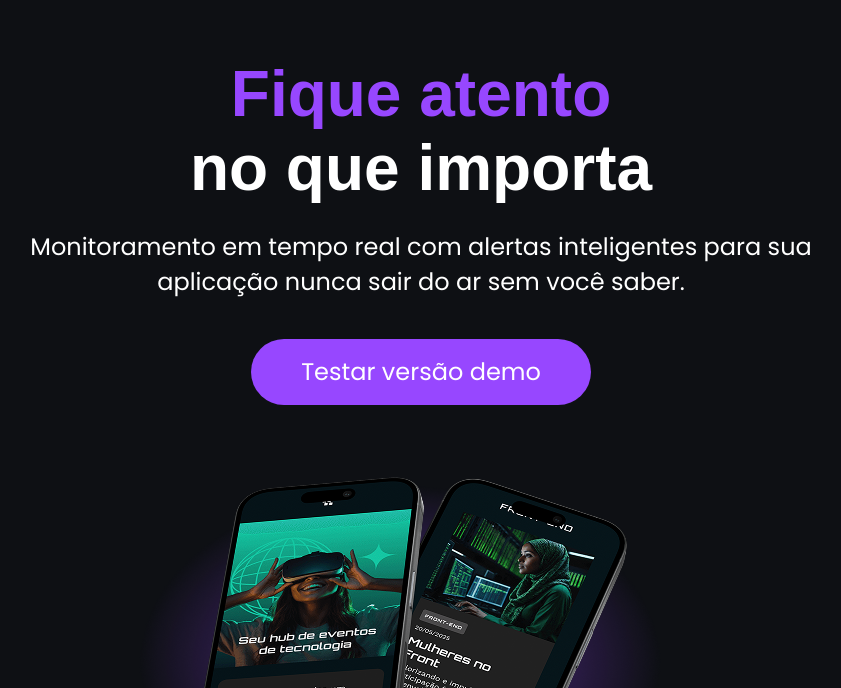
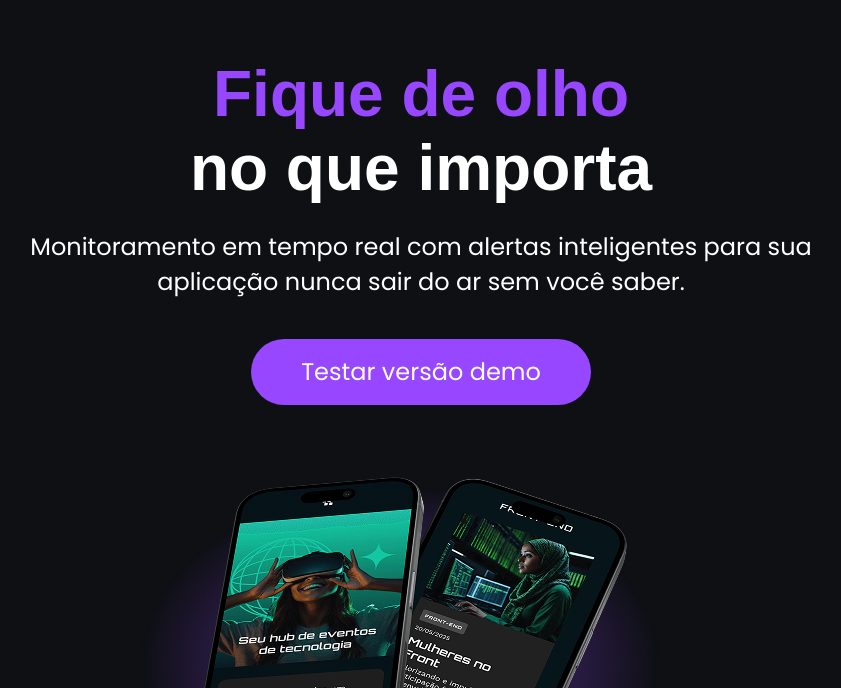
Before and after one commit to matchoca/alura-tecboard, a plain HTML site: page index.html in a window 1280 px wide. Shown: the part 112-800 px from the top of the page, without its empty margins (219-1060 px from the left). Drawn offline with Linux system fonts and the light colour scheme; a web font is replaced by a local one.

Commit message:
Undo the title changes

```diff
--- a/index.html
+++ b/index.html
@@ -18,7 +18,7 @@
     </header>
     <main>
         <section>
-            <h1><span>Fique atento</span><br> no que importa</h1>
+            <h1><span>Fique de olho</span><br> no que importa</h1>
             <p>Monitoramento em tempo real com alertas inteligentes para sua aplicação nunca sair do ar sem você saber.</p>
             <a href="#">Testar versão demo</a>
             <img src="img/celular-web.png" alt="Dois celulares sobrepostos, mostrando a plataforma, com uma sombra roxa de fundo">
```
